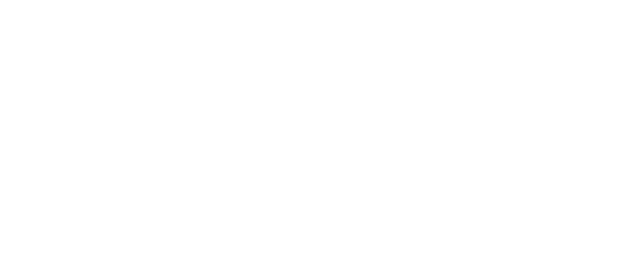
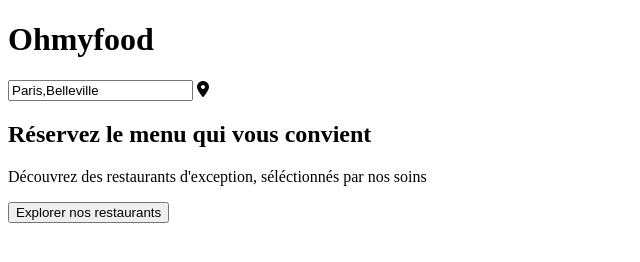
Before and after one commit to DaSilvaChristophe/OhMyFood, a website: page index.html in a window 1280 px wide. Shown: the whole page, without its empty margins (0-640 px from the left). Drawn offline with Linux system fonts and the light colour scheme.

Commit message:
Edition HTML Header + 1er section Main

```diff
--- a/index.html
+++ b/index.html
@@ -2,10 +2,36 @@
 <html lang="fr">
     <head>
         <meta charset="utf-8">
+        <meta name="viewport" content="width=375, initial-scale=1">
         <link rel="stylesheet" href="style.css">
+        <script src="https://kit.fontawesome.com/37df7d6d3d.js" crossorigin="anonymous"></script>
         <title>Ohmyfood</title>
     </head>
     <body>
+        <header>
+            <h1>Ohmyfood</h1>
+        </header>
+        <main>
+            <section>
+                <form method="post" action="traitementfictif.php">
+                    <input type="text" name="ville" value="Paris,Belleville">
+                    <i class="fas fa-map-marker-alt"></i>
+                </form>
+                <article>
+                    <h2>Réservez le menu qui vous convient</h2>
+                    <p>Découvrez des restaurants d'exception, séléctionnés par nos soins</p>
+                    <button> Explorer nos restaurants</button>
+                </article>
+            </section>
+            <section>
 
+            </section>
+            <section>
+
+            </section>
+        </main>
+        <footer>
+
+        </footer>
     </body>
 </html>
```
